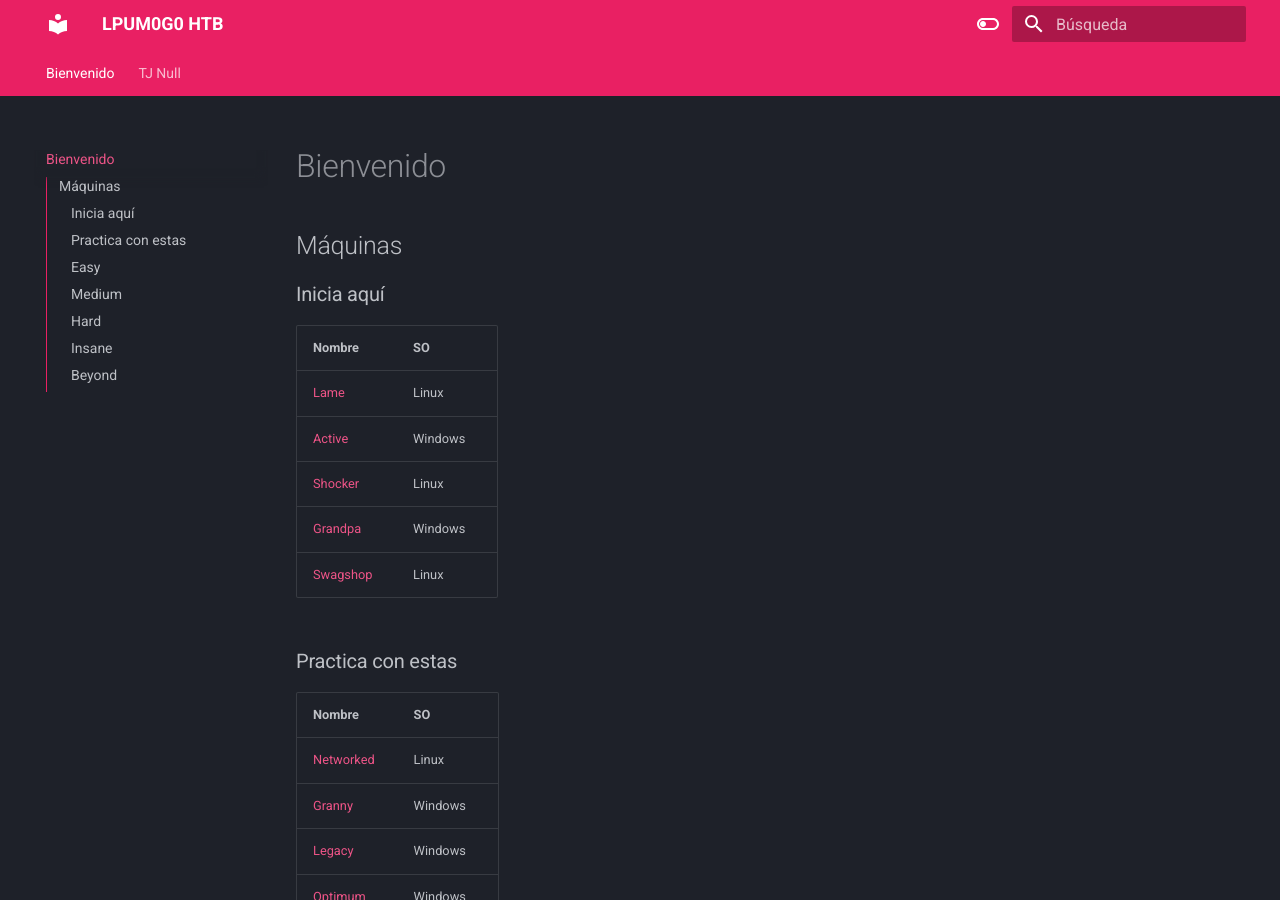
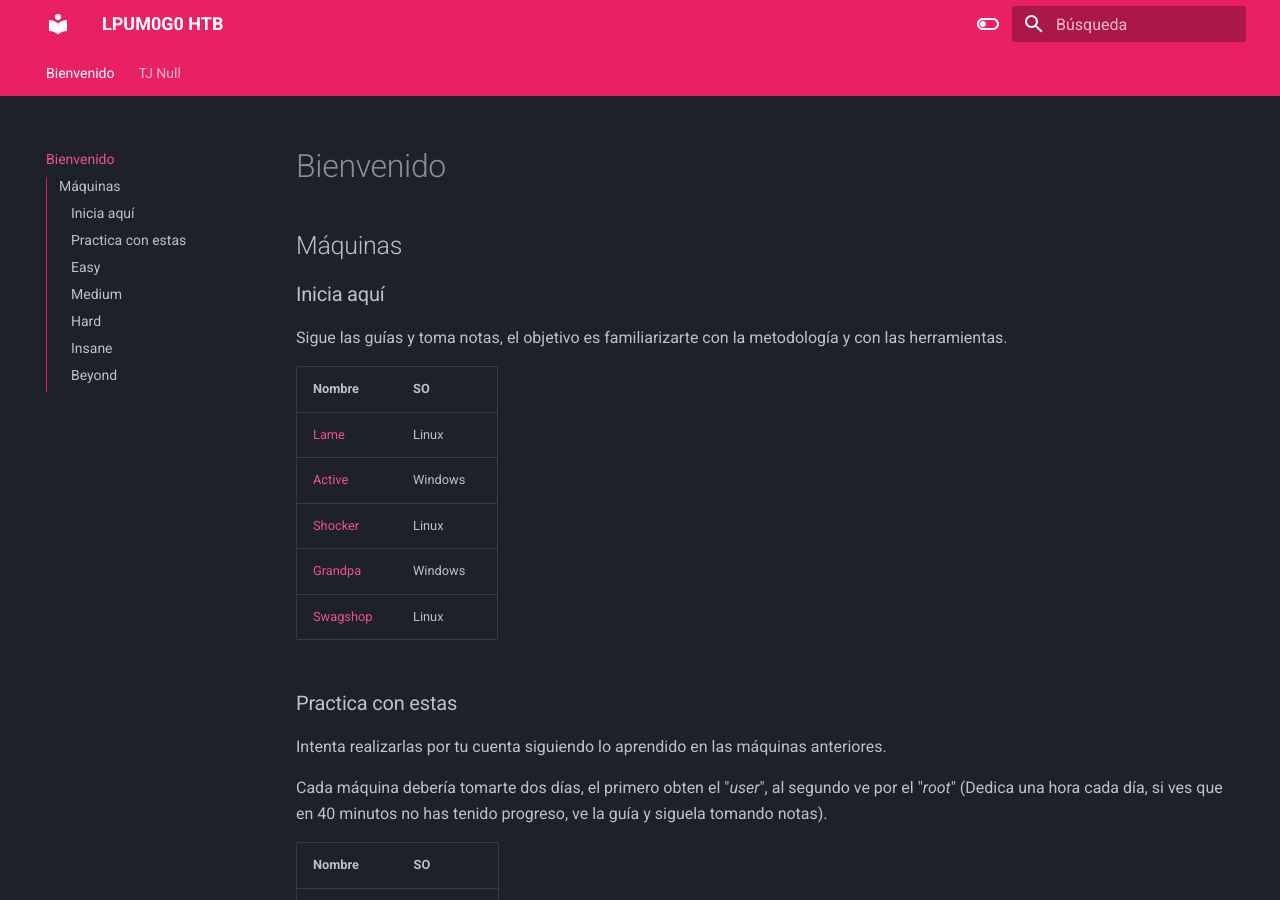
Before and after one commit to LPUM0G0/HTB, an MkDocs documentation site: the page built from docs/index.md, in a window 1280 px wide and 900 px high. Built offline with MkDocs 1.6.1 and Material for MkDocs 9.7.7, drawn with Linux system fonts in a browser that asks for light colours.

Commit message:
Sugerencias TCM texto

```diff
--- a/docs/index.md
+++ b/docs/index.md
@@ -3,6 +3,9 @@
 ## Máquinas
 
 ### Inicia aquí
+
+Sigue las guías y toma notas, el objetivo es familiarizarte con la metodología y con las herramientas.
+
 |Nombre|SO|
 |-----|-------|
 |[Lame](./TJ_Null/01_Easy/Linux/Lame/index.md)|Linux|
@@ -13,6 +16,11 @@
 
 
 ### Practica con estas
+
+Intenta realizarlas por tu cuenta siguiendo lo aprendido en las máquinas anteriores.
+
+Cada máquina debería tomarte dos días, el primero obten el "*user*", al segundo ve por el "*root*" (Dedica una hora cada día, si ves que en 40 minutos no has tenido progreso, ve la guía y siguela tomando notas).
+
 |Nombre|SO|
 |-----|-------|
 |[Networked](./TJ_Null/01_Easy/Linux/Networked/index.md)|Linux|
```
